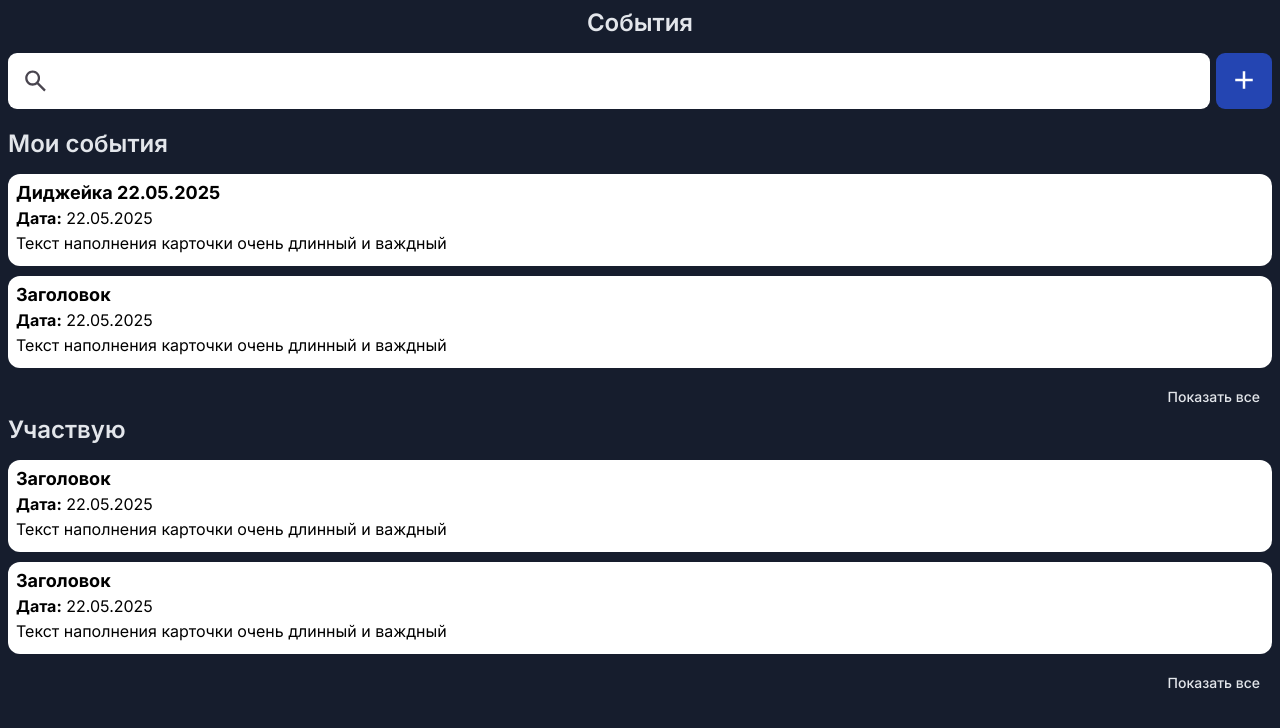
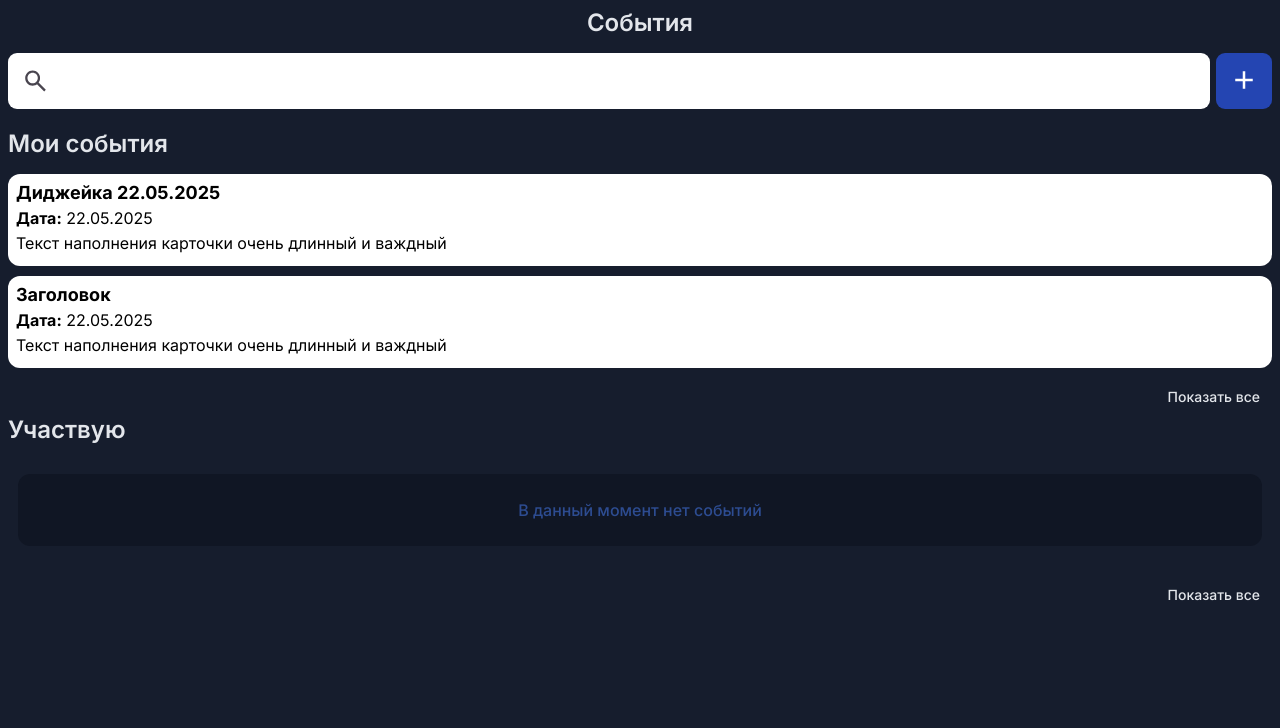
Before and after one commit to zZENNn/TimeSlots_TMA, a React (Vite) app: page / in a window 1280 px wide. Shown: the top 728 px of the page. Built offline with nearby package versions, Linux system fonts and the light colour scheme.

Commit message:
NoContentPlaceHolder component created

```diff
--- /dev/null
+++ b/src/components/NoContentPlaceholder/NoContentPlaceholder.scss
@@ -0,0 +1,14 @@
+.NoContentPlaceholder{
+    display: flex;
+    flex-direction: row;
+    background-color: #101624;
+    // max-width: 403px;
+    text-align: center;
+    border-radius: 12px;
+    padding: 26px 91px;
+    color: #2D4C91;
+    font-family: "Inter";
+    font-weight: 500;
+    justify-content: center;
+    margin: 30px 10px;
+}
--- /dev/null
+++ b/src/components/NoContentPlaceholder/NoContentPlaceholder.tsx
@@ -0,0 +1,7 @@
+import './NoContentPlaceholder.scss'
+
+export default function NoContentPlaceholder() {
+  return (
+    <div className="NoContentPlaceholder">В данный момент нет событий</div>
+  )
+}
--- a/src/pages/EventsPage/EventsPage.tsx
+++ b/src/pages/EventsPage/EventsPage.tsx
@@ -5,8 +5,12 @@ import Card from '../../components/Card/Card'
 import SearchBar from '../../components/SearchBar/SearchBar'
 import Heading from '../../components/Heading/Heading'
 import TextButton from '../../components/TextButton/TextButton'
+import NoContentPlaceholder from '../../components/NoContentPlaceholder/NoContentPlaceholder'
 
-
+/*
+TODO:
+Заменить ховеры на анимации для телефонов
+*/
 
 
 export default function EventsPage() {
@@ -27,8 +31,7 @@ export default function EventsPage() {
           <Heading text='Участвую' id='Participate'/>
 
           <div className="Events">
-          <Card title='Заголовок' date='22.05.2025' description='Текст наполнения карточки очень длинный и важдный' className='Events-Card'/>
-          <Card title='Заголовок' date='22.05.2025' description='Текст наполнения карточки очень длинный и важдный' className='Events-Card'/>
+          <NoContentPlaceholder/>
           </div>
           <div className="moreButtonBlock">
             <TextButton text='Показать все'/>
```
Also changed, not shown: 2 other files (tests, documents, lock files or other folders).
